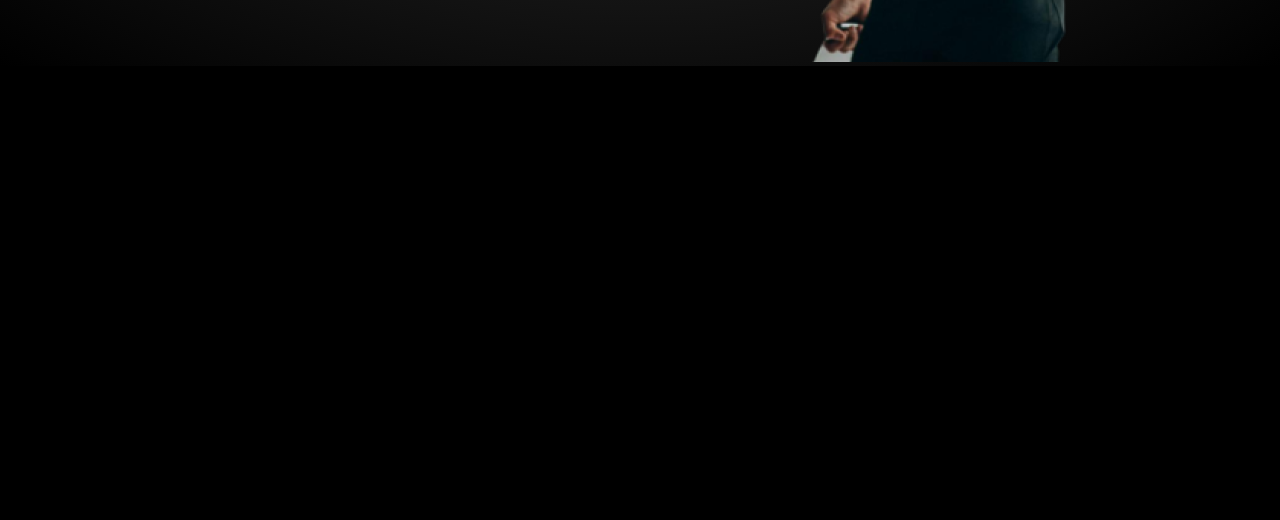
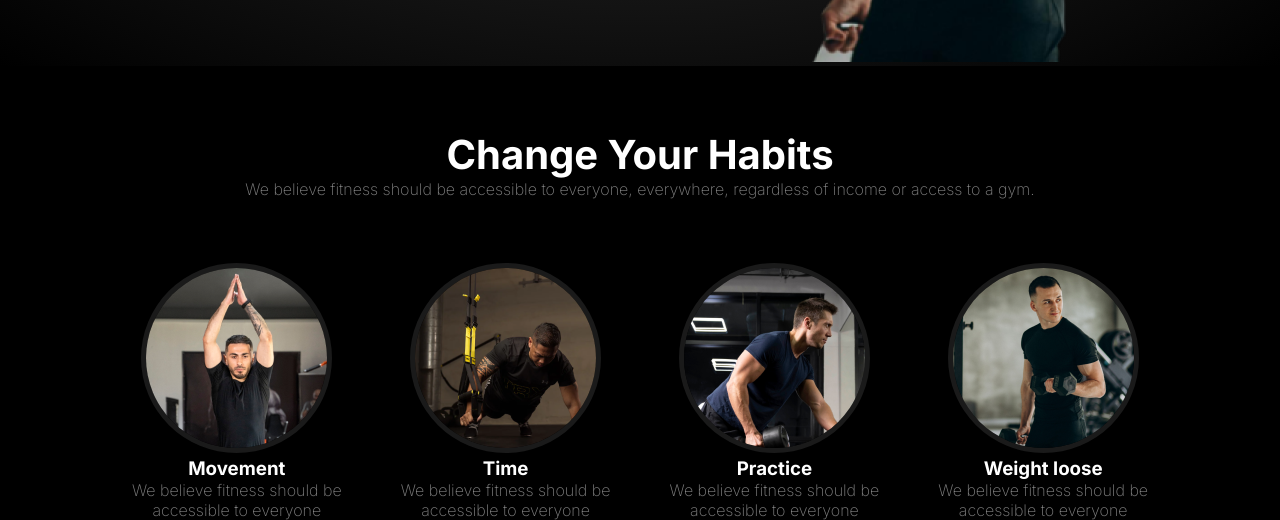
Before and after one commit to tahmidjihan/InshapeFitness, a plain HTML site: page index.html in a window 1280 px wide. Shown: the part 618-1138 px from the top of the page. Before the commit the page ends 800 px from the top, so only its background shows below. Drawn offline with Linux system fonts and the light colour scheme.

Commit message:
added habit change section

```diff
--- a/index.html
+++ b/index.html
@@ -47,5 +47,38 @@
         </div>
       </div>
     </header>
+    <main>
+      <section id="habit">
+        <div class="section-header">
+          <h1>Change Your Habits</h1>
+          <p>
+            We believe fitness should be accessible to everyone, everywhere,
+            regardless of income or access to a gym.
+          </p>
+        </div>
+        <div class="habit-parent-container">
+          <div class="habit-container">
+            <img src="images/image 2.png" alt="" />
+            <h3>Movement</h3>
+            <p>We believe fitness should be accessible to everyone</p>
+          </div>
+          <div class="habit-container">
+            <img src="images/image 3.png" alt="" />
+            <h3>Time</h3>
+            <p>We believe fitness should be accessible to everyone</p>
+          </div>
+          <div class="habit-container">
+            <img src="images/image 4.png" alt="" />
+            <h3>Practice</h3>
+            <p>We believe fitness should be accessible to everyone</p>
+          </div>
+          <div class="habit-container">
+            <img src="images/image 5.png" alt="" />
+            <h3>Weight loose</h3>
+            <p>We believe fitness should be accessible to everyone</p>
+          </div>
+        </div>
+      </section>
+    </main>
   </body>
 </html>
--- a/style.css
+++ b/style.css
@@ -7,6 +7,7 @@
 
 * {
   font-family: inter;
+  color: #fff;
   margin: 0%;
   padding: 0%;
 }
@@ -22,6 +23,16 @@ a {
   text-decoration: none;
   color: #fff;
 }
+p,
+h4 {
+  font-weight: 200;
+  color: var(--lightgray);
+}
+h1 {
+  font-weight: 800px;
+  font-size: 250%;
+}
+
 .btn {
   padding: 16px 40px;
   background-color: var(--orange);
@@ -29,13 +40,17 @@ a {
   border: none;
   border-radius: 24px;
 }
+.section-header {
+  text-align: center;
+  margin: 5%;
+}
 /* nav  */
 .nav {
   display: flex;
   justify-content: space-between;
   padding: 2% 5%;
 }
-.nav h1 {
+.nav h1 i {
   font-weight: 800;
   color: var(--orange);
 }
@@ -133,3 +148,17 @@ header {
   border-radius: 50%;
   display: flex;
 }
+/* habit changes  */
+.habit-container img {
+  border-radius: 50%;
+  border: 5px solid rgba(255, 255, 255, 0.1);
+}
+.habit-container {
+  text-align: center;
+  width: 300px;
+}
+.habit-parent-container {
+  display: flex;
+  gap: 5%;
+  margin: 0% 10%;
+}
```
